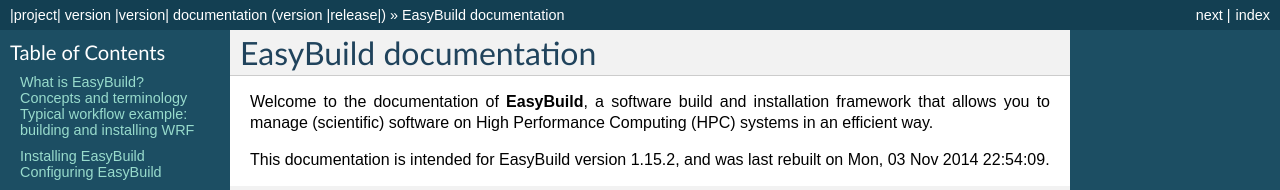
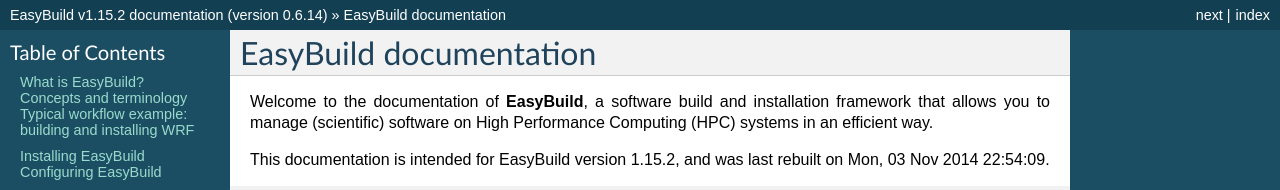
Before and after one commit to easybuilders/easybuild, a Sphinx documentation site: the page built from docs/index.rst, in a window 1280 px wide and 900 px high. Shown: the top 190 px of the window. Built offline with Sphinx 7.4.7, drawn with Linux system fonts in a browser that asks for light colours; some of the changed text lies outside the part shown.

Commit message:
really fix html_title

```diff
--- a/docs/conf.py
+++ b/docs/conf.py
@@ -91,7 +91,7 @@
 
 # The name for this set of Sphinx documents.  If None, it defaults to
 # "<project> v<release> documentation".
-html_title = "|project| version |version| documentation (version |release|)"
+html_title = project + " v" + version + " documentation (version " + release + ")"
 
 # A shorter title for the navigation bar.  Default is the same as html_title.
 #html_short_title = None
```
